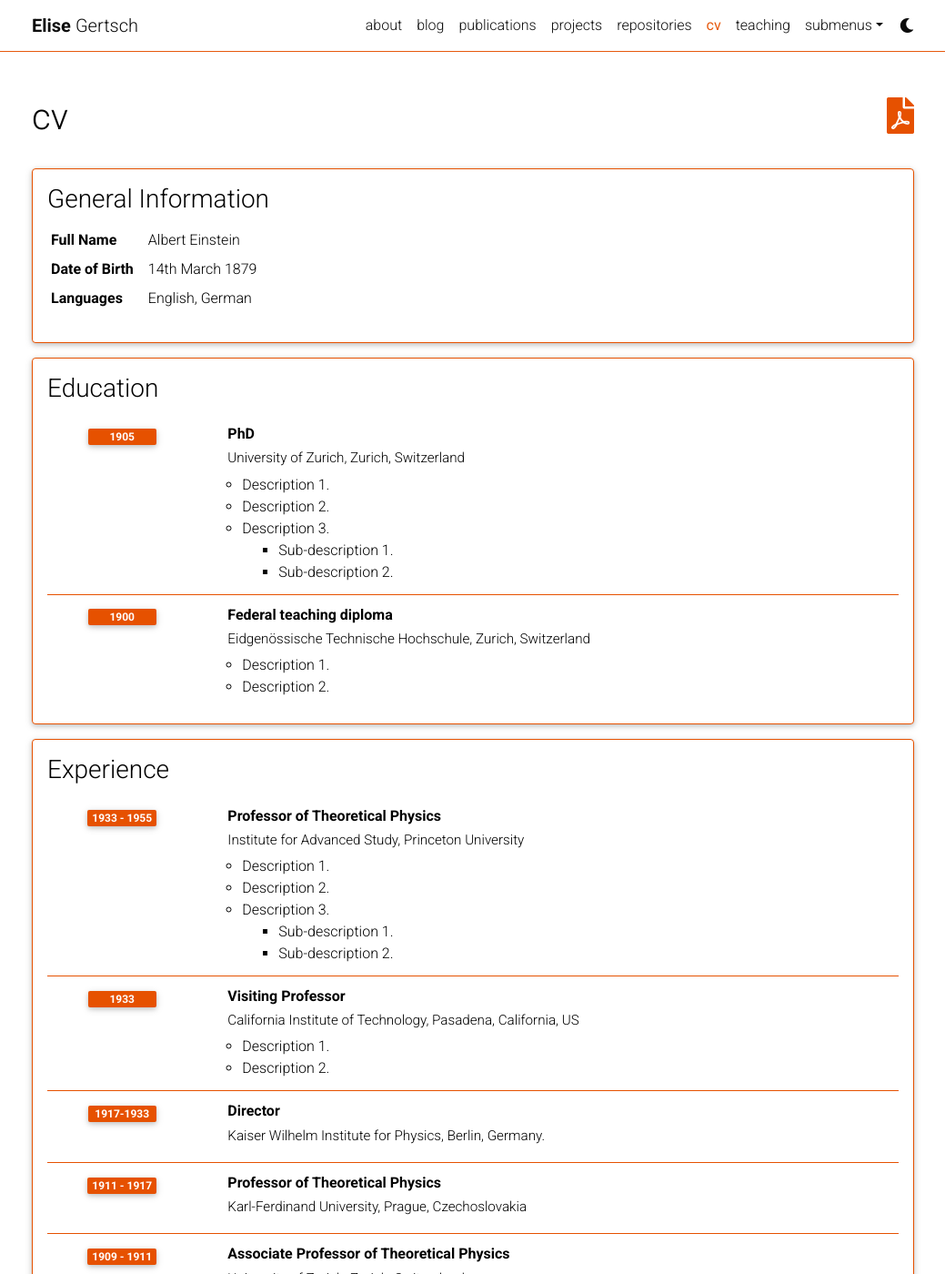
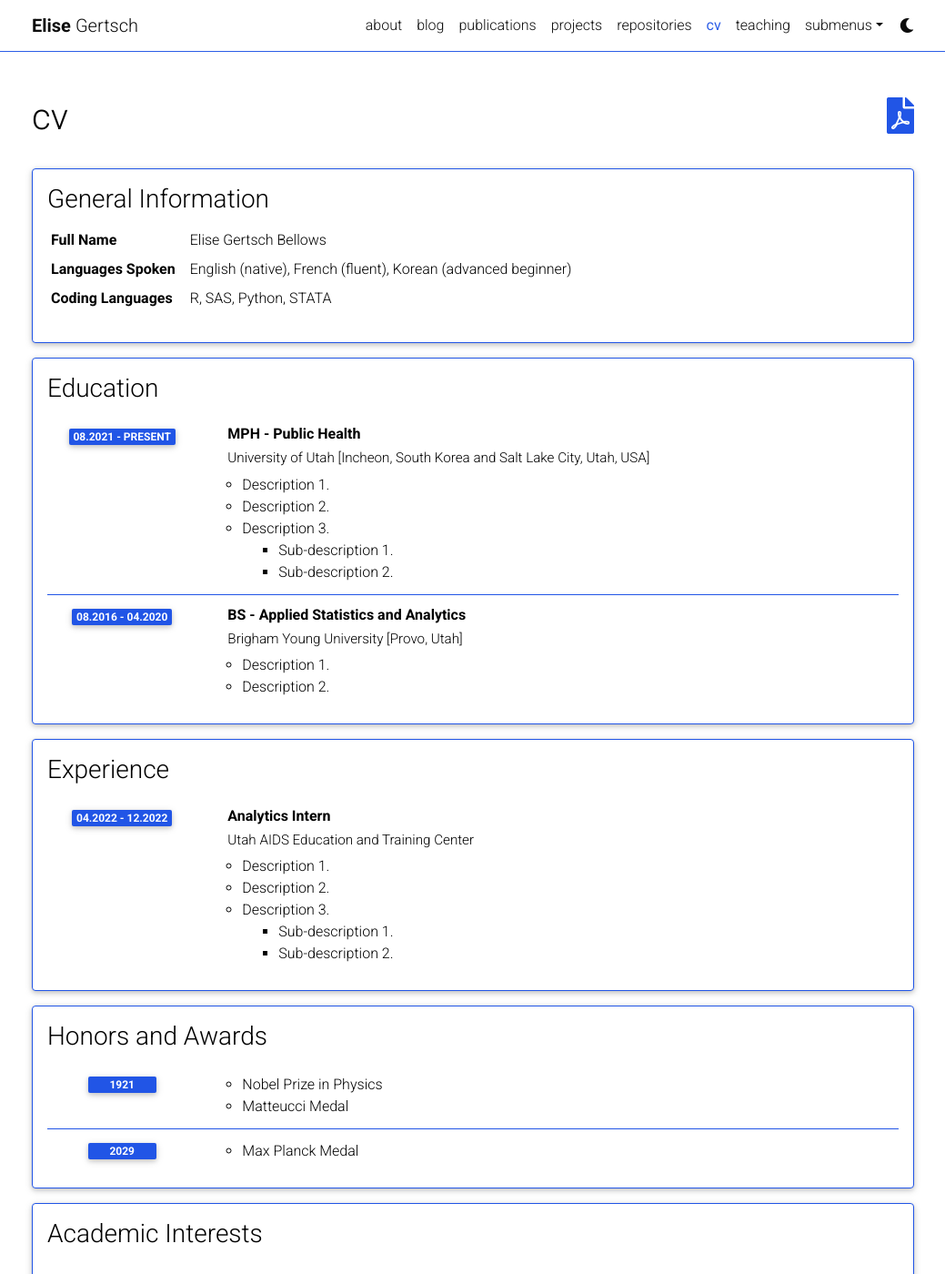
Before and after one commit to gertsche/gertsche.github.io, a Jekyll site: the page built from _pages/cv.md, in a window 1280 px wide and 1400 px high. Shown: the whole window at 91% size, without its empty margins (120-1159 px from the left). Built offline with Jekyll 4.4.1, drawn with Linux system fonts in a browser that asks for light colours; comment, search, counter and statistics services are not loaded; a style sheet for code colours, icons or effects is not loaded; some of the changed text lies outside the part shown.

Commit message:
more initial formatting and content changes

```diff
--- a/_config.yml
+++ b/_config.yml
@@ -6,7 +6,7 @@ title: blank # the website title (if blank, full name will be used instead)
 first_name: Elise
 middle_name:
 last_name: Gertsch
-email: you@example.com
+#email: you@example.com
 description: > # the ">" symbol means to ignore newlines until "footer_text:"
   A simple, whitespace theme for academics. Based on [*folio](https://github.com/bogoli/-folio) design.
 footer_text: >
@@ -16,7 +16,9 @@ footer_text: >
 keywords: jekyll, jekyll-theme, academic-website, portfolio-website  # add your own keywords or leave empty
 
 lang: en # the language of your site (for example: en, fr, cn, ru, etc.)
-icon:   # the emoji used as the favicon (alternatively, provide image name in /assets/img/)
+icon: ☵  # source: https://www.w3schools.com/charsets/ref_utf_symbols.asp
+# favicon.ico
+# the emoji used as the favicon (alternatively, provide image name in /assets/img/)
 
 url: https://gertsche.github.io # the base hostname & protocol for your site
 baseurl:  # the subpath of your site, e.g. /blog/
@@ -98,7 +100,7 @@ youtube_id: # your youtube channel id (youtube.com/@<youtube_id>)
 discord_id: # your discord id (18-digit unique numerical identifier)
 
 contact_note: >
-  You can even add a little note about which of these is the best way to reach you.
+  Or, drop me a line via email: gertsch [dot] elise [at] gmail [dot] com.
 
 # -----------------------------------------------------------------------------
 # Analytics and search engine verification
--- a/_data/cv.yml
+++ b/_data/cv.yml
@@ -2,18 +2,22 @@
   type: map
   contents:
     - name: Full Name
-      value: Albert Einstein
-    - name: Date of Birth
-      value: 14th March 1879
-    - name: Languages
-      value: English, German
+      value: Elise Gertsch Bellows
+    # - name: Date of Birth
+    #   value: 14th March 1879
+    - name: Languages Spoken
+      value: English (native), French (fluent), Korean (advanced beginner)
+    - name: Coding Languages
+      value: R, SAS, Python, STATA
 
 - title: Education
   type: time_table
   contents:
-    - title: PhD
-      institution: University of Zurich, Zurich, Switzerland
-      year: 1905
+    - title: MPH - Public Health
+      institution: University of Utah [Incheon, South Korea and Salt Lake City, Utah, USA]
+      year:
+        08.2021 - present
+        # (anticipated)
       description:
         - Description 1.
         - Description 2.
@@ -21,9 +25,10 @@
           contents:
             - Sub-description 1.
             - Sub-description 2.
-    - title: Federal teaching diploma
-      institution: Eidgenössische Technische Hochschule, Zurich, Switzerland
-      year: 1900
+    - title: BS - Applied Statistics and Analytics
+      # title: minor - French Studies
+      institution: Brigham Young University [Provo, Utah]
+      year: 08.2016 - 04.2020
       description:
         - Description 1.
         - Description 2.
@@ -31,9 +36,9 @@
 - title: Experience
   type: time_table
   contents:
-    - title: Professor of Theoretical Physics
-      institution: Institute for Advanced Study, Princeton University
-      year: 1933 - 1955
+    - title: Analytics Intern
+      institution: Utah AIDS Education and Training Center
+      year: 04.2022 - 12.2022
       description:
         - Description 1.
         - Description 2.
@@ -41,32 +46,32 @@
           contents:
             - Sub-description 1.
             - Sub-description 2.
-    - title: Visiting Professor
-      institution: California Institute of Technology, Pasadena, California, US
-      year: 1933
-      description:
-        - Description 1.
-        - Description 2.
+    # - title: Visiting Professor
+    #   institution: California Institute of Technology, Pasadena, California, US
+    #   year: 1933
+    #   description:
+    #     - Description 1.
+    #     - Description 2.
 
-    - title: Director
-      institution: Kaiser Wilhelm Institute for Physics, Berlin, Germany.
-      year: 1917-1933
+    # - title: Director
+    #   institution: Kaiser Wilhelm Institute for Physics, Berlin, Germany.
+    #   year: 1917-1933
 
-    - title: Professor of Theoretical Physics
-      institution: Karl-Ferdinand University, Prague, Czechoslovakia
-      year: 1911 - 1917
-      description:
+    # - title: Professor of Theoretical Physics
+    #   institution: Karl-Ferdinand University, Prague, Czechoslovakia
+    #   year: 1911 - 1917
+    #   description:
 
-    - title: Associate Professor of Theoretical Physics
-      institution: University of Zurich, Zurich, Switzerland
-      year: 1909 - 1911
+    # - title: Associate Professor of Theoretical Physics
+    #   institution: University of Zurich, Zurich, Switzerland
+    #   year: 1909 - 1911
 
-- title: Open Source Projects
-  type: time_table
-  contents:
-    - title: <a href="https://github.com/alshedivat/al-folio">al-folio</a>
-      year: 2015-now
-      description: A beautiful, simple, clean, and responsive Jekyll theme for academics.
+# - title: Open Source Projects
+#   type: time_table
+#   contents:
+#     - title: <a href="https://github.com/alshedivat/al-folio">al-folio</a>
+#       year: 2015-now
+#       description: A beautiful, simple, clean, and responsive Jekyll theme for academics.
 
 - title: Honors and Awards
   type: time_table
--- a/_sass/_themes_custom.scss
+++ b/_sass/_themes_custom.scss
@@ -3,12 +3,12 @@
  ******************************************************************************/
 
 // Day theme colors
-$burnt-orange-color:          #E65100 !default;                         // orange 900 material.io
-$light-burnt-orange-color:    #FF9800 !default;                         // orange 500 material.io
+$burnt-orange-color:          #2155e6 !default;                         // orange 900 material.io
+$light-burnt-orange-color:    darken($burnt-orange-color, 20%);                         // orange 500 material.io
 // $light-burnt-orange-color:    lighten($burnt-orange-color, 10%);
 
 // Night theme colors
-$bluish-green-color:           #2ce0a1 !default;
+$bluish-green-color:           #f14320 !default;
 $dark-bluish-green-color:      darken($bluish-green-color, 10%);
 $card-grey-color:              #212121 !default;
 
```
Also changed, not shown: _pages/about.md (+5 -3 lines), assets/img/android-chrome-192x192.png (added), assets/img/android-chrome-512x512.png (added), assets/img/apple-touch-icon.png (added), assets/img/favicon-16x16.png (added), assets/img/favicon-32x32.png (added), assets/img/favicon.ico, assets/img/site.webmanifest (added), 2 other files.
